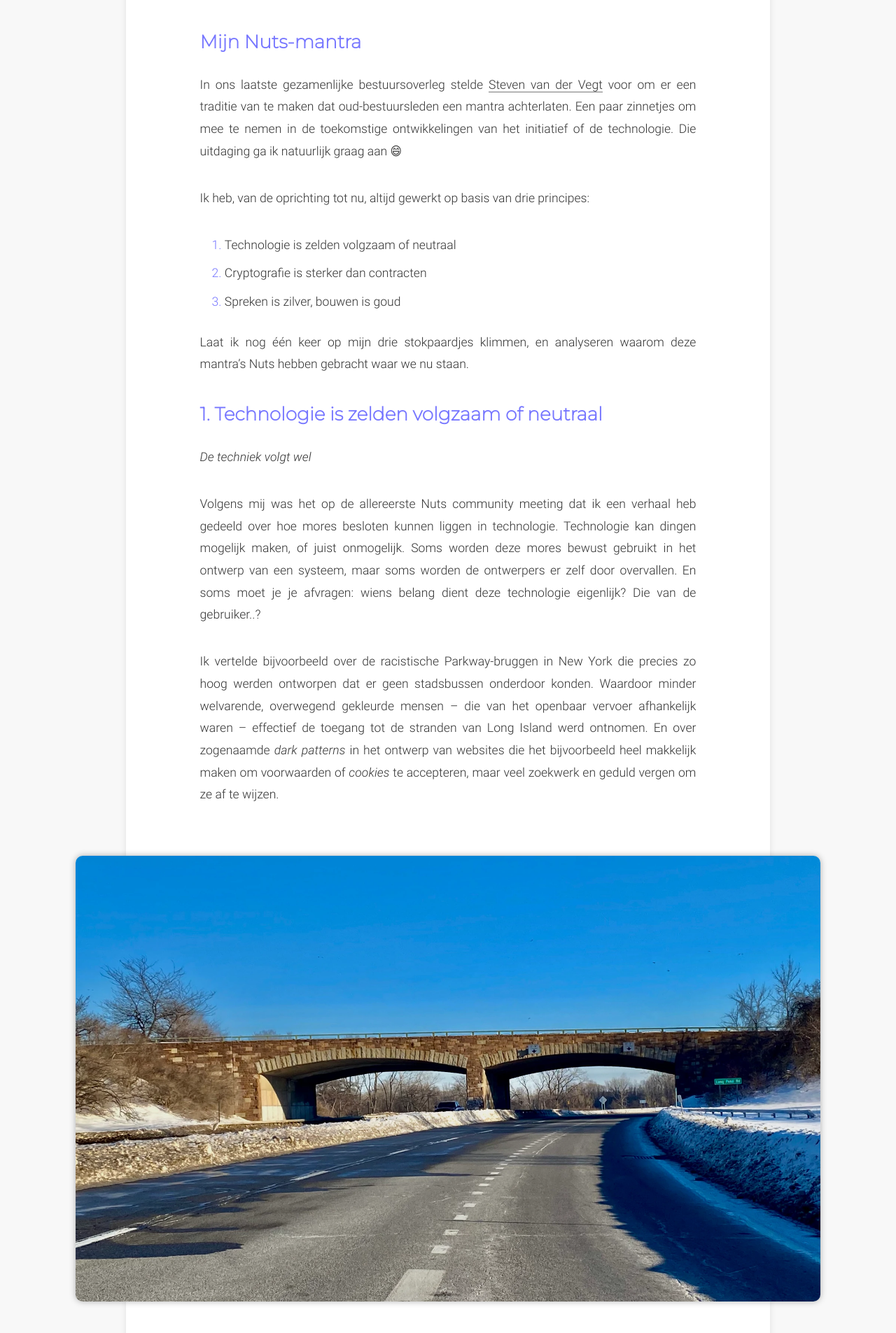
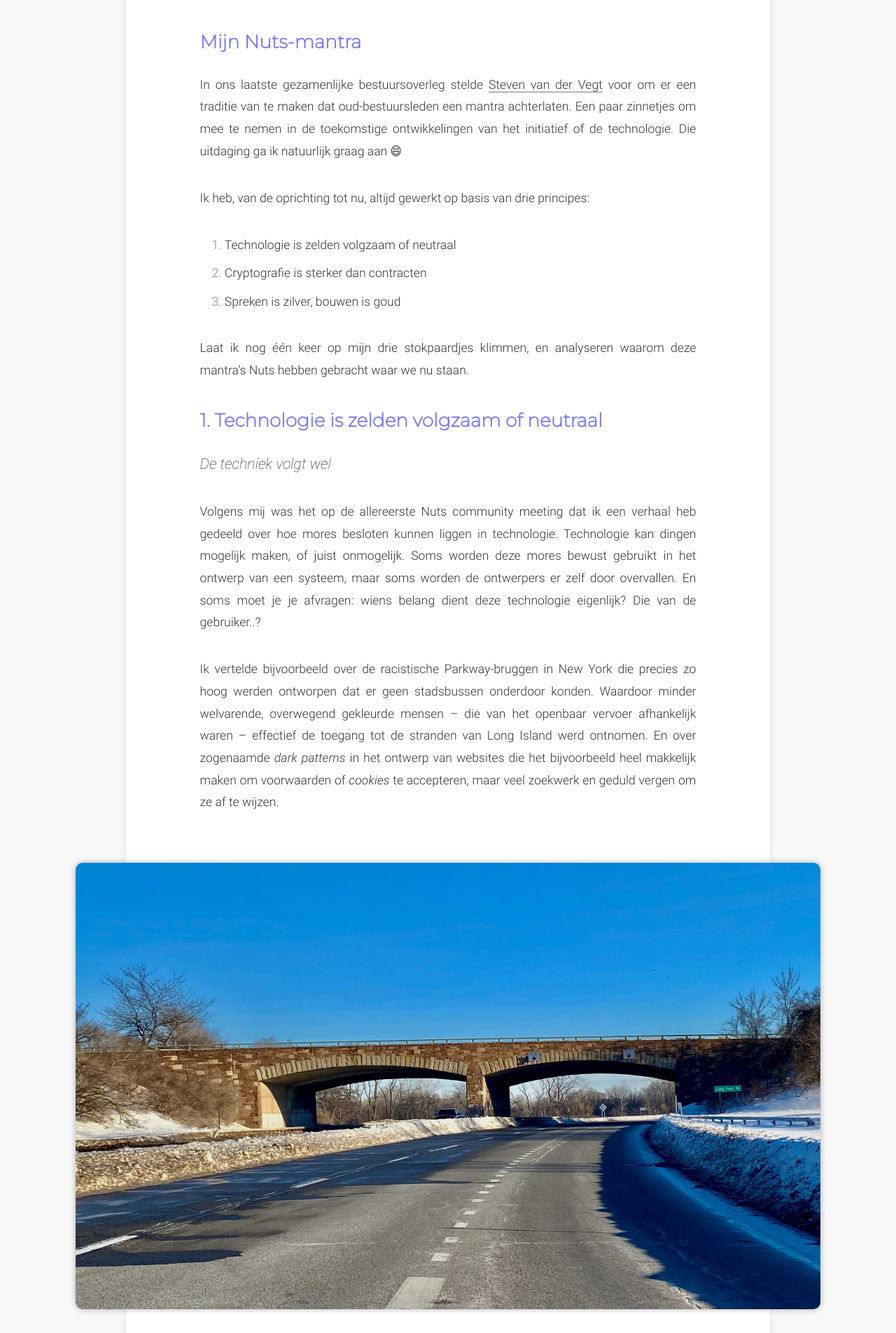
Before and after one commit to Timendus/blog, a Jekyll site: the page built from zorg-en-ict/_posts/2023-06-23-mijn-drie-principes-van-vijf-jaar-nuts.md, in a window 1280 px wide. Shown: the part 3095-5000 px from the top of the page at 70% size. Built offline with Jekyll 4.4.1, drawn with Linux system fonts in a browser that asks for light colours.

Commit message:
Tiny CSS fixes

```diff
--- a/assets/css/typography.css
+++ b/assets/css/typography.css
@@ -31,7 +31,7 @@ p {
   }
 }
 
-p.leader {
+.leader {
   font-weight: 100;
   font-size: 1.2em;
   color: var(--font-color-darker);
@@ -61,7 +61,7 @@ code {
 }
 
 ul, ol {
-  margin: 1em 2em 1.5em 2em;
+  margin: 1em 2em 2em 2em;
   line-height: 1.8em;
   text-align: justify;
 
```
